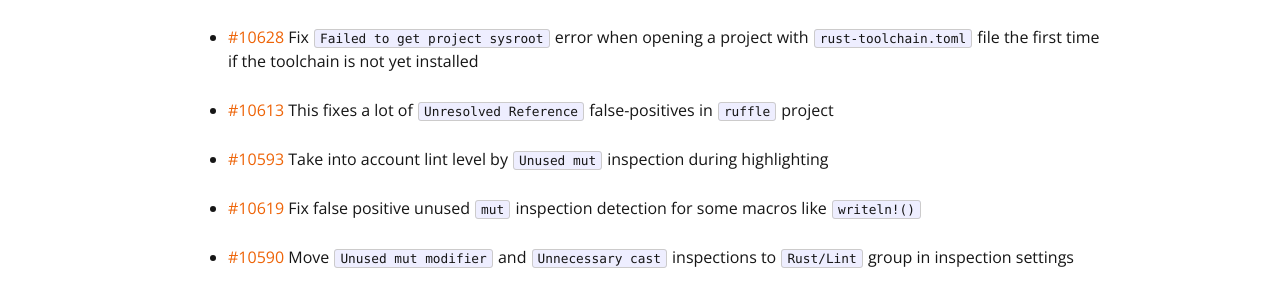
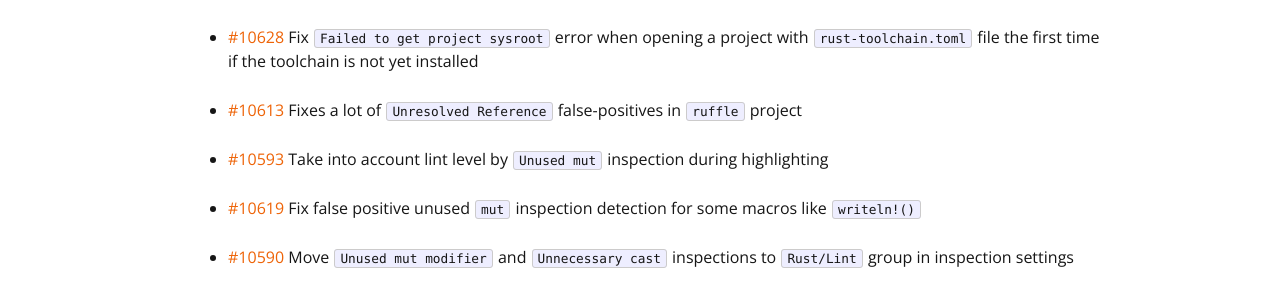
Before and after one commit to intellij-rust/intellij-rust.github.io, a Jekyll site: the page built from _posts/2023-07-10-changelog-198.markdown, in a window 1280 px wide and 900 px high, scrolled down 1526 px. Shown: the part 161-453 px from the top of the window. Built offline with Jekyll 4.4.1, drawn with Linux system fonts in a browser that asks for light colours; nearby versions of some CDN libraries; some web fonts are replaced.

Commit message:
Update _posts/2023-07-10-changelog-198.markdown
Co-authored-by: Dmitry Murzin <diralik@yandex.ru>

```diff
--- a/_posts/2023-07-10-changelog-198.markdown
+++ b/_posts/2023-07-10-changelog-198.markdown
@@ -67,7 +67,7 @@ TODO screenshot
 * [#10628] Fix `Failed to get project sysroot` error when opening a project with `rust-toolchain.toml`
   file the first time if the toolchain is not yet installed
 
-* [#10613] This fixes a lot of `Unresolved Reference` false-positives in `ruffle` project
+* [#10613] Fixes a lot of `Unresolved Reference` false-positives in `ruffle` project
 
 * [#10593] Take into account lint level by `Unused mut` inspection during highlighting
 
```
